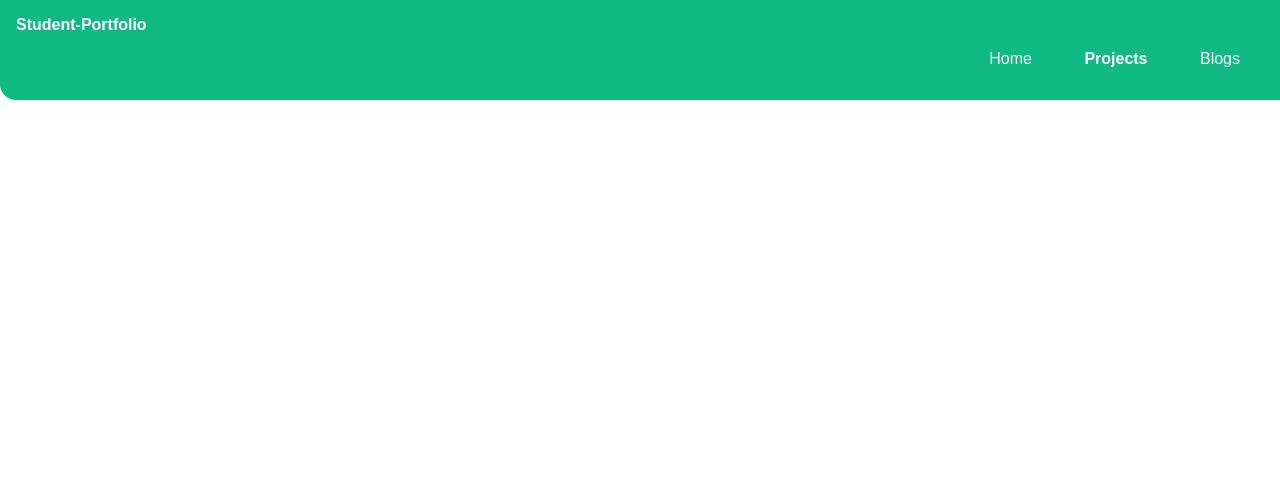
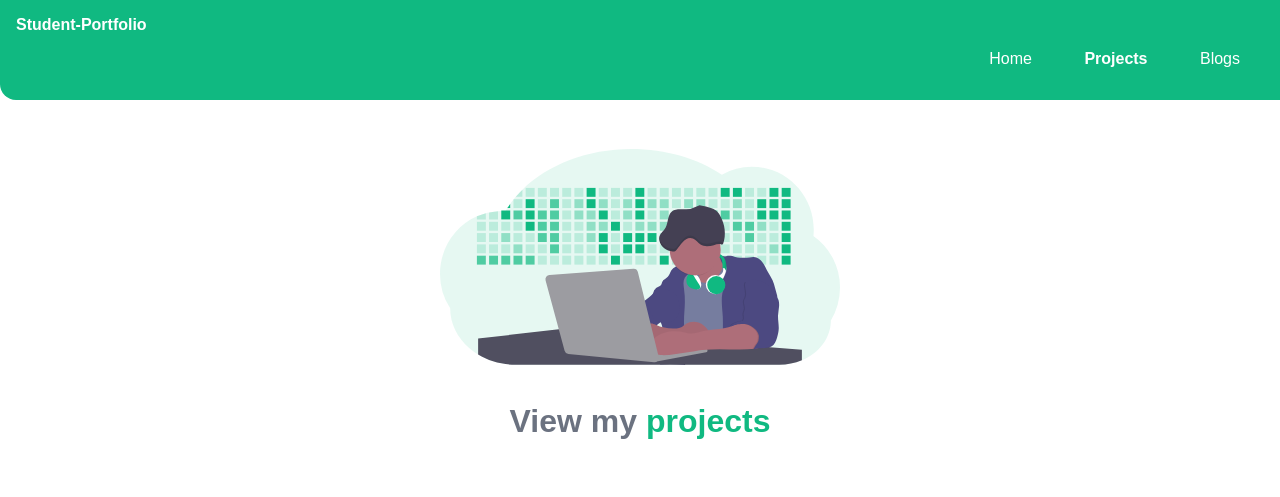
Before and after one commit to SagnikLahiri/student-portfolio, a plain HTML site: page projects.html in a window 1280 px wide. Drawn offline with Linux system fonts and the light colour scheme; a web font is replaced by a local one.

Commit message:
added projects.html

```diff
--- a/projects.html
+++ b/projects.html
@@ -22,5 +22,10 @@
             </li>
         </ul>
     </nav>
+
+    <header class="hero">
+        <img class="hero-img" src="/images/projects.svg" width="400" height="250" />
+        <h1 class="hero-heading">View my <span class="heading-imp">projects</span></h1>
+    </header>
 </body>
 </html>
```
